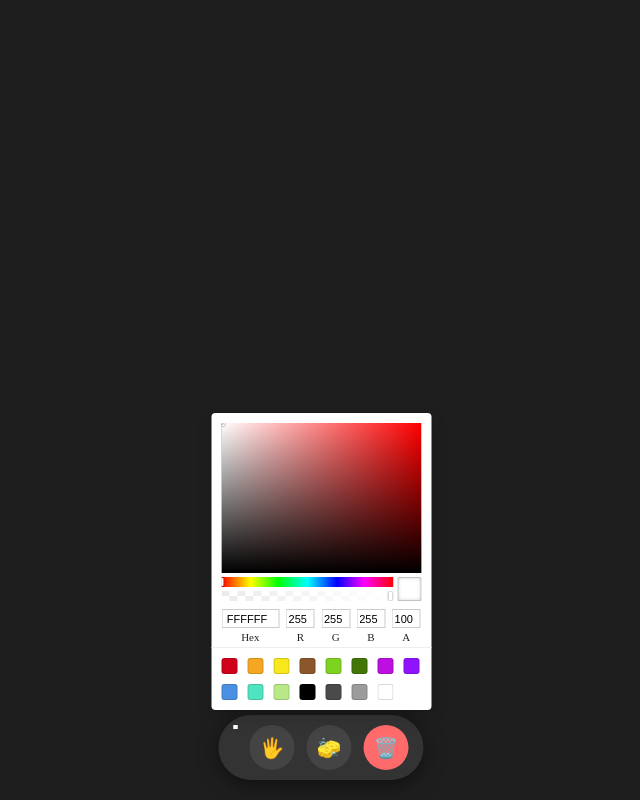
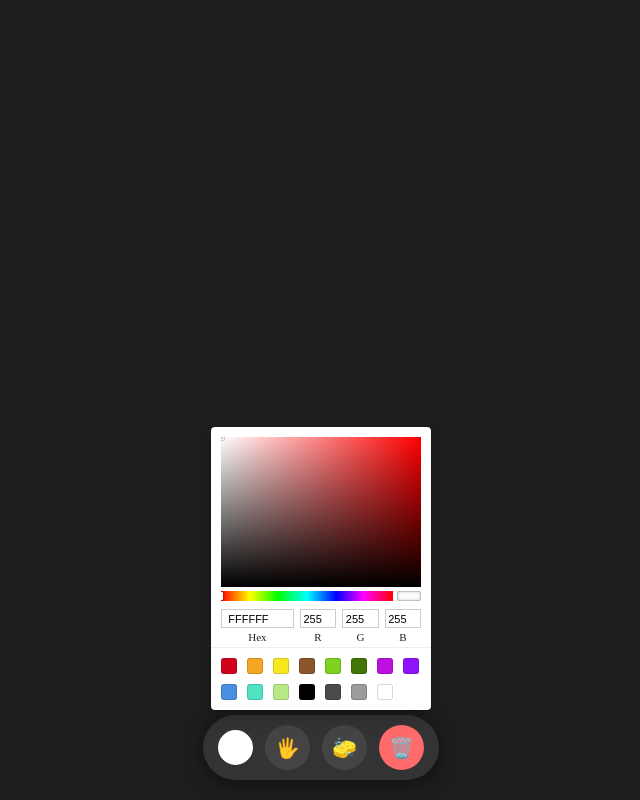
Before and after one commit to Agustin-Clemente/pizarra-colaborativa, a React (Vite) app: page / in a window 1280 px wide. Both pictures are taken after a click on the element 554 px from the left and 727 px from the top of the page. Shown: the whole page, without its empty margins (319-959 px from the left). Built offline with nearby package versions, Linux system fonts and the light colour scheme; no server answers.

Commit message:
se corrige color picker

```diff
--- a/src/App.css
+++ b/src/App.css
@@ -1,16 +1,15 @@
-/* App.css */
 
 .pizarra-wrapper {
   position: fixed;
   top: 0; left: 0;
   width: 100vw; height: 100vh;
-  overflow: hidden; /* El wrapper NO scrollea, scrollea el hijo */
+  overflow: hidden;
 }
 
 .scroll-container {
   width: 100%;
   height: 100%;
-  overflow: auto; /* ESTE es el que permite desplazar la pizarra */
+  overflow: auto;
   -webkit-overflow-scrolling: touch;
   background-color: #1e1e1e;
 }
@@ -25,30 +24,49 @@ canvas {
   bottom: 20px;
   left: 50%;
   transform: translateX(-50%);
-  z-index: 1000; /* Siempre arriba */
+  z-index: 1000;
   display: flex;
   gap: 12px;
   background: #333;
   padding: 10px 15px;
   border-radius: 40px;
   box-shadow: 0 4px 20px rgba(0,0,0,0.5);
+  align-items: center; /* Alinea verticalmente los iconos */
 }
 
-/* Responsividad para móviles */
-@media (max-width: 600px) {
-  .toolbar {
-    width: 90%;
-    justify-content: space-around;
-  }
+/* Selector de color: TAMAÑO FIJO */
+.color-circle {
+  width: 35px; /* Un tamaño cómodo para tocar */
+  height: 35px;
+  min-width: 35px; /* Evita que colapse */
+  min-height: 35px;
+  border-radius: 50%;
+  cursor: pointer;
+  box-sizing: border-box; /* Asegura que el borde no sume tamaño */
 }
 
-/* Picker que sube */
 .picker-popover {
   position: absolute;
   bottom: 70px;
   left: 50%;
   transform: translateX(-50%);
   z-index: 1001;
+}
+
+/* Capa invisible para cerrar al hacer clic fuera */
+.picker-cover {
+  position: fixed; /* Ocupa toda la ventana, no solo el contenedor */
+  top: 0;
+  right: 0;
+  bottom: 0;
+  left: 0;
+  background: transparent; /* No se ve */
+  z-index: 1002; /* Justo debajo del picker-content */
+}
+
+.picker-content {
+  position: relative; /* Para que esté por encima del cover */
+  z-index: 1003;
 }
 
 .btn-tool {
@@ -61,8 +79,17 @@ canvas {
   align-items: center;
   justify-content: center;
   cursor: pointer;
+  transition: 0.2s; /* Animación suave */
 }
 
 .active-hand { background: #fcc419; }
 .active-eraser { background: #4dabf7; }
 .btn-clear { background: #ff6b6b; }
+
+@media (max-width: 600px) {
+  .toolbar {
+    width: 95%;
+    justify-content: space-around;
+    padding: 8px 10px;
+  }
+}
--- a/src/App.jsx
+++ b/src/App.jsx
@@ -45,7 +45,11 @@ function App() {
       contextRef.current.fillRect(0, 0, canvas.width, canvas.height);
     });
 
-    return () => { socket.off('startDrawing'); socket.off('draw'); socket.off('clear'); };
+    return () => {
+      socket.off('startDrawing');
+      socket.off('draw');
+      socket.off('clear');
+    };
   }, []);
 
   const getCoords = (e) => {
@@ -56,7 +60,7 @@ function App() {
   };
 
   const start = (e) => {
-    if (isHandMode) return; // Permitimos que el navegador maneje el touch para scrollear
+    if (isHandMode) return;
     setIsDrawing(true);
     const { x, y } = getCoords(e.nativeEvent);
     contextRef.current.beginPath();
@@ -78,18 +82,33 @@ function App() {
 
   return (
     <div className="pizarra-wrapper">
-      {/* TOOLBAR: Fuera del flujo de scroll para que no se mueva */}
       <div className="toolbar">
-        <div className="tool-item">
+        {/* Selector de Color CORREGIDO */}
+        <div className="tool-item picker-container">
           <div
-            onClick={() => {setShowPicker(!showPicker); setIsHandMode(false); setIsEraser(false)}}
+            onClick={() => {
+              setShowPicker(!showPicker);
+              setIsHandMode(false);
+              setIsEraser(false);
+            }}
             className="color-circle"
-            style={{ backgroundColor: isEraser ? 'transparent' : color, border: isEraser ? '1px dashed #777' : '2px solid white' }}
+            style={{
+              backgroundColor: isEraser ? 'transparent' : color,
+              border: isEraser ? '1px dashed #777' : '2px solid white'
+            }}
           />
           {showPicker && (
             <div className="picker-popover">
+              {/* Capa invisible para cerrar al tocar fuera */}
               <div className="picker-cover" onClick={() => setShowPicker(false)} />
-              <SketchPicker color={color} onChange={(c) => setColor(c.hex)} />
+              {/* Cuadro del selector */}
+              <div className="picker-content">
+                <SketchPicker
+                  color={color}
+                  onChange={(c) => setColor(c.hex)}
+                  disableAlpha={true} // Opcional: simplifica el picker
+                />
+              </div>
             </div>
           )}
         </div>
@@ -107,7 +126,6 @@ function App() {
         <button className="btn-tool btn-clear" onClick={() => window.confirm("¿Borrar todo?") && socket.emit('clear')}>🗑️</button>
       </div>
 
-      {/* CONTENEDOR DE SCROLL: Este es el que tiene el overflow auto */}
       <div className="scroll-container">
         <canvas
           ref={canvasRef}
```
